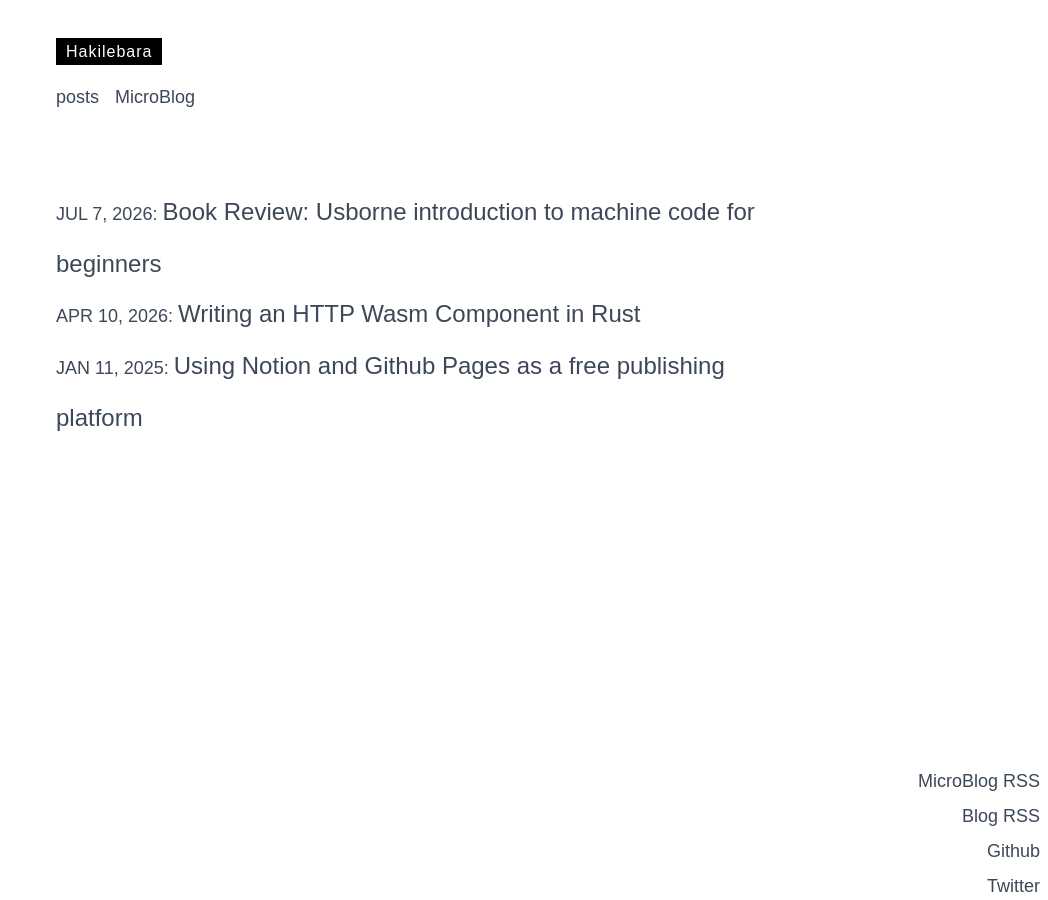
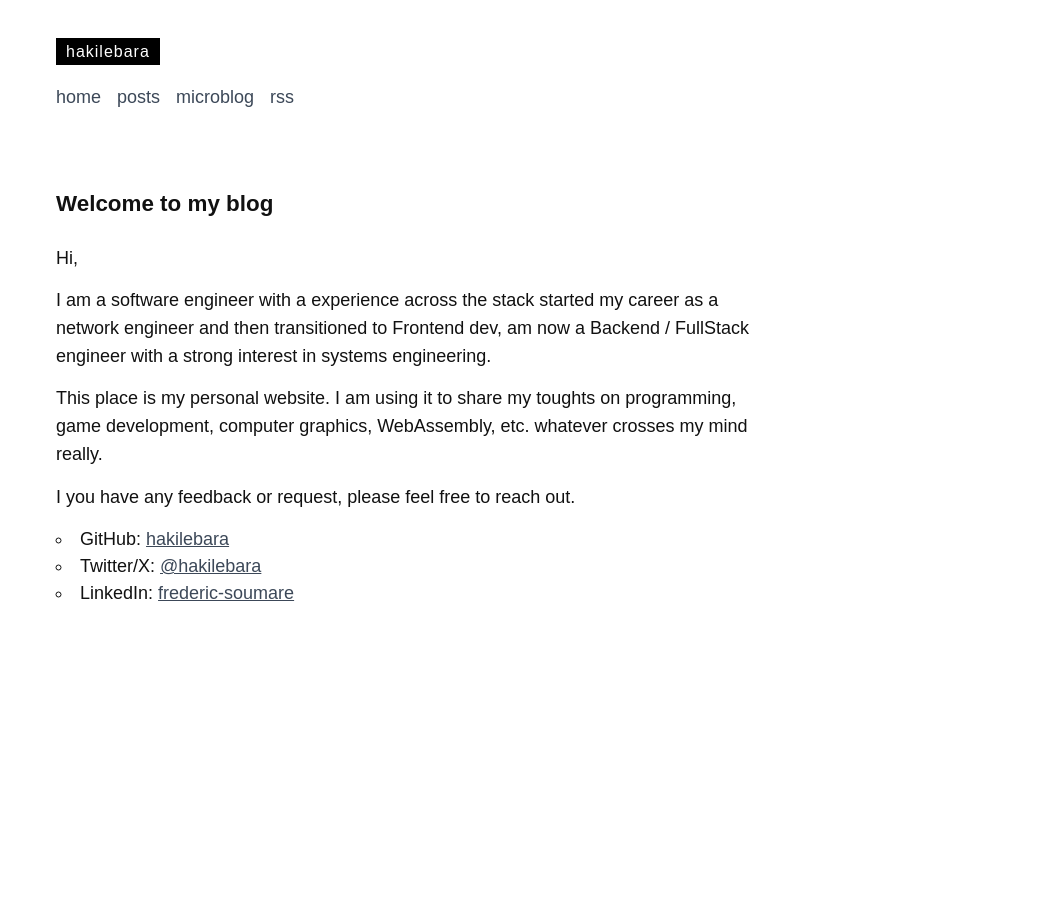
Before and after one commit to hakilebara/hakilebara.github.io, a Jekyll site: the page built from index.html, in a window 1280 px wide. Shown: the whole page, without its empty margins (232-1280 px from the left). Built offline with Jekyll 4.4.1, drawn with Linux system fonts in a browser that asks for light colours.

Commit message:
CSS refactor and new home page.

```diff
--- a/_includes/header.html
+++ b/_includes/header.html
@@ -1,9 +1,11 @@
 <header class="header">
-  <a class="logo" href="/">Hakilebara</a>
+  <a class="logo" href="/">hakilebara</a>
   <nav class="nav">
     <ul class="nav_links">
-      <li><a href="/">posts</a></li>
-      <li><a href="/microblog">MicroBlog</a></li>
+      <li><a href="/">home</a></li>
+      <li><a href="/posts">posts</a></li>
+      <li><a href="/microblog">microblog</a></li>
+      <li><a href="/rss">rss</a></li>
     </ul>
   </nav>
 </header>
--- a/_layouts/default.html
+++ b/_layouts/default.html
@@ -11,8 +11,6 @@
     {{ content }}
   </main>
 
-  {% include footer.html %}
-
 </body>
 
 </html>
--- a/assets/main.css
+++ b/assets/main.css
@@ -49,14 +49,6 @@ ul,
 figure {
   margin: 0;
   padding: 0;
-}
-
-a {
-  text-decoration: none;
-}
-
-p {
-  margin-bottom: 15px;
 }
 
 body {
@@ -374,3 +366,39 @@ img {
     height: 19px;
   }
 }
+
+.landing {
+  h1 {
+    font-size: 1.4rem;
+  }
+
+  p {
+    margin-bottom: 15px;
+    line-height: 1.54;
+  }
+
+  ul {
+    list-style: circle inside;
+  }
+
+  a {
+    text-decoration: underline;
+  }
+
+}
+
+.posts {
+  .post-list li {
+    padding: 14px;
+  }
+
+  time {
+    font-size: 14px;
+  }
+}
+
+.rss {
+  ul {
+    list-style: circle inside;
+  }
+}
--- a/index.html
+++ b/index.html
@@ -2,20 +2,27 @@
 layout: default
 ---
 
-<div class="home">
+<div class="landing">
 
-  <ul class="post-list">
-    {% for post in site.posts %}
-      <li>
+  <h1>Welcome to my blog</h1>
+  <br />
+  <p>Hi,</p>
 
-        <h2>
-          {% assign date_format = site.minima.date_format | default: "%b %-d, %Y" %}
-          <span class="post-meta">{{ post.date | date: date_format }}: </span>
-          <a class="post-link" href="{{ post.url | relative_url }}"> {{ post.title | escape }} </a>
-        </h2>
-      </li>
-    {% endfor %}
+  <p>I am a software engineer with a experience across the stack
+    started my career as a network engineer and then transitioned to Frontend dev,
+    am now a Backend / FullStack engineer with a strong interest in systems engineering.</p>
+  <p>
+    This place is my personal website. I am using it to share my toughts on programming, game development, computer
+    graphics, WebAssembly, etc. whatever crosses my mind really.
+  </p>
+
+  <p>
+    I you have any feedback or request, please feel free to reach out.
+  </p>
+
+  <ul>
+    <li>GitHub: <a target="_blank" href="https://github.com/hakilebara">hakilebara</a></li>
+    <li>Twitter/X: <a target="_blank" href="https://xcancel.com/hakilebara">@hakilebara</a></li>
+    <li>LinkedIn: <a target="_blank" href="https://www.linkedin.com/in/frederic-soumare">frederic-soumare</a></li>
   </ul>
-
-
 </div>
```
Also changed, not shown: posts.html (added, +19 -0 lines), projects.html (added, +19 -0 lines), rss.html (added, +12 -0 lines).
